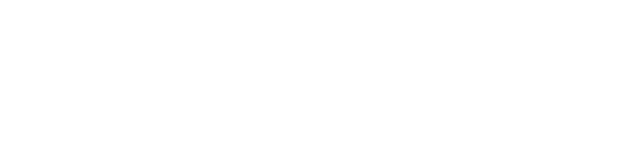
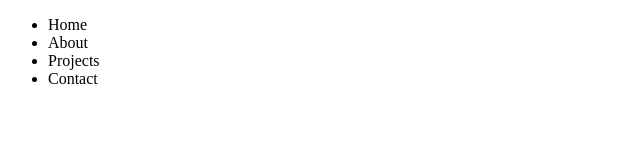
Before and after one commit to Bernardngari/Portfolio, a plain HTML site: page index.html in a window 1280 px wide. Shown: the whole page, without its empty margins (0-640 px from the left). Drawn offline with Linux system fonts and the light colour scheme.

Commit message:
Add the nav bar to the page

```diff
--- a/index.html
+++ b/index.html
@@ -9,6 +9,17 @@
   <script src="./assets/js/index.js"></script>
 </head>
 <body>
+  <nav>
+    <ul>
+      <li>Home</li>
+      <li>About</li>
+      <li>Projects</li>
+      <li>Contact</li>
+    </ul>
+  </nav>
+  <div>
+    <p></p>
+  </div>
 
 </body>
 </html>
```
